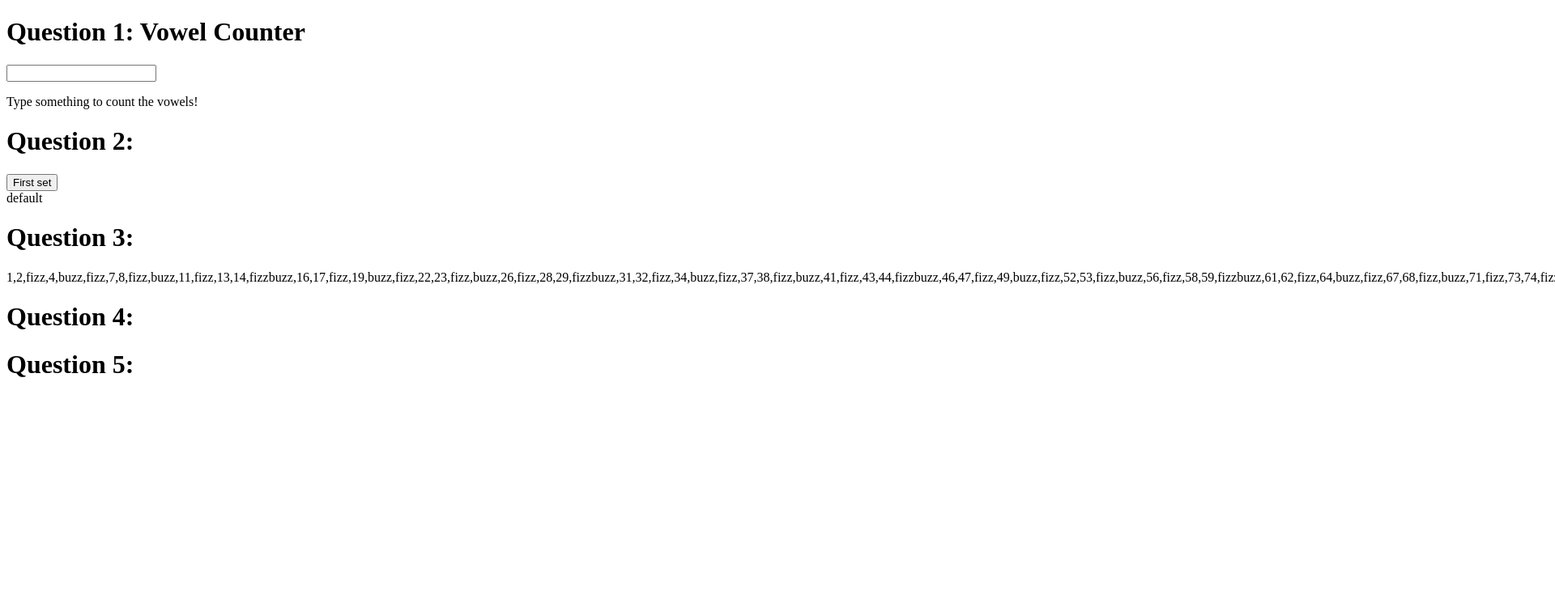
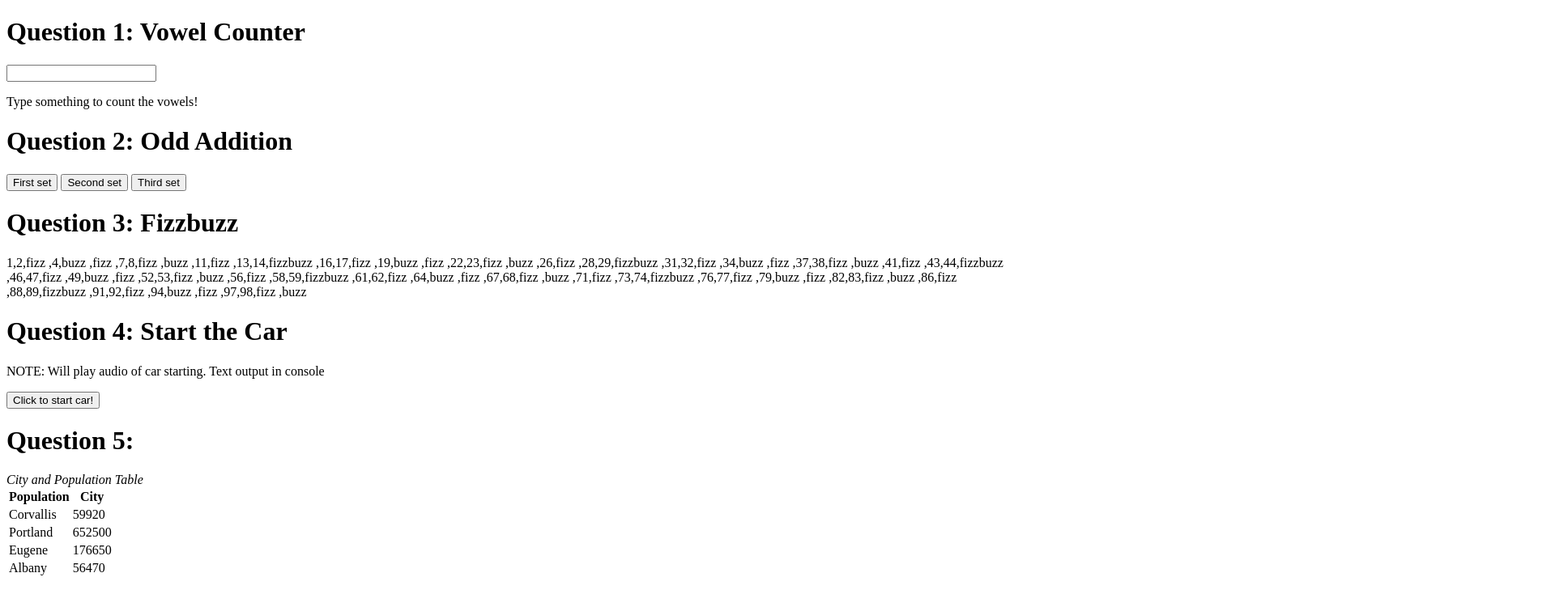
Before and after one commit to MaxKuempel/Geog472_Lab2, a plain HTML site: page index.html in a window 1280 px wide. Shown: the top 750 px of the page at 81% size, 1920 px wide, since content can reach past the window. Drawn offline with Linux system fonts and the light colour scheme.

Commit message:
basically done. q5 done, q4 upgrade, q2 all sets, q1 cap fixed

```diff
--- a/Lab2.js
+++ b/Lab2.js
@@ -4,15 +4,16 @@
 //var sentence = "How many vowels do you think are in this one?";
 
 function VowelCounter(sentence) {
-
-
+//covert to all lowercase
+  sentence_low = sentence.toLowerCase()
+//internal trackers
 vowel_count = 0
 vowel_index = 0
-const vowels = ["a", "e", "i", "o", "u"]
-for(let i = 0; i < vowels.length; i++){
+const vowels = ["a", "e", "i", "o", "u"] //define list of vowels
+for(let i = 0; i < vowels.length; i++){ //index through list of vowels
 
-for (let i = 0; i < sentence.length; i++) {
-if (sentence[i] == vowels[vowel_index])
+for (let i = 0; i < sentence_low.length; i++) { //run through sentence for each vowel
+if (sentence_low[i] == vowels[vowel_index])
 vowel_count++
 
 }
@@ -77,8 +78,18 @@ function first_add(){
   document.getElementById("first_dis").innerHTML = OddAddition(first)
   console.log(OddAddition(first))
 }
+function second_add(){
+  document.getElementById("second_dis").innerHTML = OddAddition(second)
+  console.log(OddAddition(second))
+}
+function third_add(){
+  document.getElementById("third_dis").innerHTML = OddAddition(third)
+  console.log(OddAddition(third))
+}
 window.onload = function() {
   first_add()
+  second_add()
+  third_add()
 };
 
 function testing(){
@@ -120,13 +131,13 @@ for(let i = 0; i < 100; i++) {
 }
 for(let j = 0; j < list.length; j++){
   if(Multiple3(list[j])&&Multiple5(list[j])){
-    list[j]= "fizzbuzz"
+    list[j]= "fizzbuzz "
   }
   else if (Multiple3(list[j])) {
-    list[j]= "fizz"
+    list[j]= "fizz "
   }
   else if (Multiple5(list[j])) {
-    list[j] = "buzz"
+    list[j] = "buzz "
   }
   else{
     list[j]=list[j]
@@ -142,9 +153,7 @@ fizzbuzz_out.innerHTML = list
 
 window.onload = function initilize() {
   FizzBuzz();
-  car.start;
 }
-
 // Question 4 - Start my car
 // Create a car variable (object)
 // Give it the properties of make, model, year, and color
@@ -159,7 +168,8 @@ var car = {
   color: "Neon-Green",
   start: function(){
     console.log("Vroom Vroom!");
-
+    var vroom = new Audio("car-start-46813.mp3")
+    vroom.play();
   }
 }
 
@@ -177,6 +187,54 @@ var car = {
 var cities = ['Corvallis', 'Portland', 'Eugene', 'Albany']
 var pops = ['59920', '652500', '176650', '56470']
 
-function cities_create(input){
-  document.createElement
+function MakeCityTable(City, Population) {
+if (City.length == Population.length){
+// Drawn heavily from Ch2 of Reading
+var table = document.createElement("table");
+
+//make headers
+var header = document.createElement("tr");
+var cityH = document.createElement("th");
+cityH.innerHTML = "City";
+var popH = document.createElement("th");
+popH.innerHTML = "Population";
+
+//Build table structure
+header.appendChild(popH); //add pop to header
+header.appendChild(cityH); // add city to header
+table.appendChild(header); // add header to table
+
+//generate rows
+
+for (let i = 0; i < City.length; i++){
+var row = document.createElement("tr");
+
+var city_row = document.createElement("td");
+city_row.innerHTML = City[i];
+row.appendChild(city_row);
+
+var pop_row = document.createElement("td");
+pop_row.innerHTML = Population[i];
+row.appendChild(pop_row);
+
+table.appendChild(row);
+};
+
+//for (let i = 0; i < Population.length; i++){
+//var pop_row = document.createElement("td");
+//pop_row.innerHTML = Population[i];
+//row.appendChild(pop_row);
+//table.appendChild(row);
+//}
+
+//final output
+var tablestart = document.getElementById("mydiv"); // add all to div
+tablestart.appendChild(table);
 }
+
+else {
+  console.log("City and Population not Equal Length");
+};
+}
+
+MakeCityTable(cities,pops);
--- a/index.html
+++ b/index.html
@@ -2,7 +2,7 @@
 <html>
 <title>Lab 2</title>
 <body>
-<script src = "Lab2.js" ></script>
+
     <h1> Question 1: Vowel Counter</h1>
 
 
@@ -13,19 +13,23 @@
             Type something to count the vowels!
         </p>
 
-<h1> Question 2:</h1>
-    <div id = "first_dis">
-<button onclick = "first_add()">First set</button>
+<h1> Question 2: Odd Addition</h1>
 
-    </div>
-    <div id = "test" onclick = "testing()">  default </div>
+<button id = "first_dis" onclick = "first_add()">First set</button>
+<button id = "second_dis" onclick = "second_add()">Second set</button>
+<button id = "third_dis" onclick = "third_add()">Third set</button>
 
-<h1>Question 3:</h1>
+
+<h1>Question 3: Fizzbuzz</h1>
 <div id = "fizzbuzz" onload="FizzBuzz()"> </div>
 
-<h1>Question 4:</h1>
+<h1>Question 4: Start the Car</h1>
+<p>NOTE: Will play audio of car starting. Text output in console </p>
+<button id = "carkey" onclick="car.start()"> Click to start car! </button>
+<h1 id = "Question5">Question 5:</h1>
+    <div id = "mydiv"><i> City and Population Table</i></div>
 
-<h1>Question 5:</h1>
 
+    <script src = "Lab2.js" ></script>
 </body>
 </html>
```
Also changed, not shown: 1 other file.
